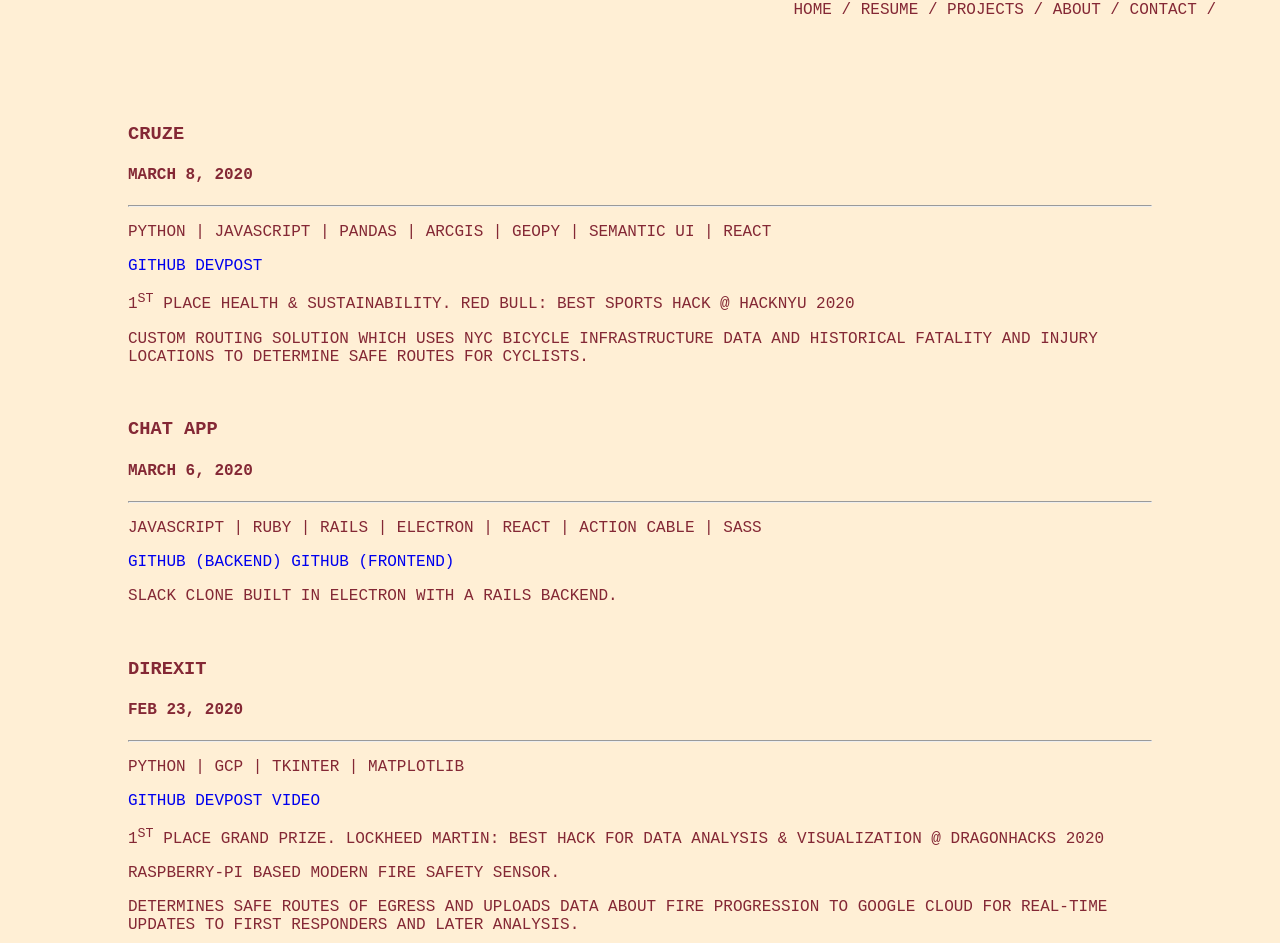
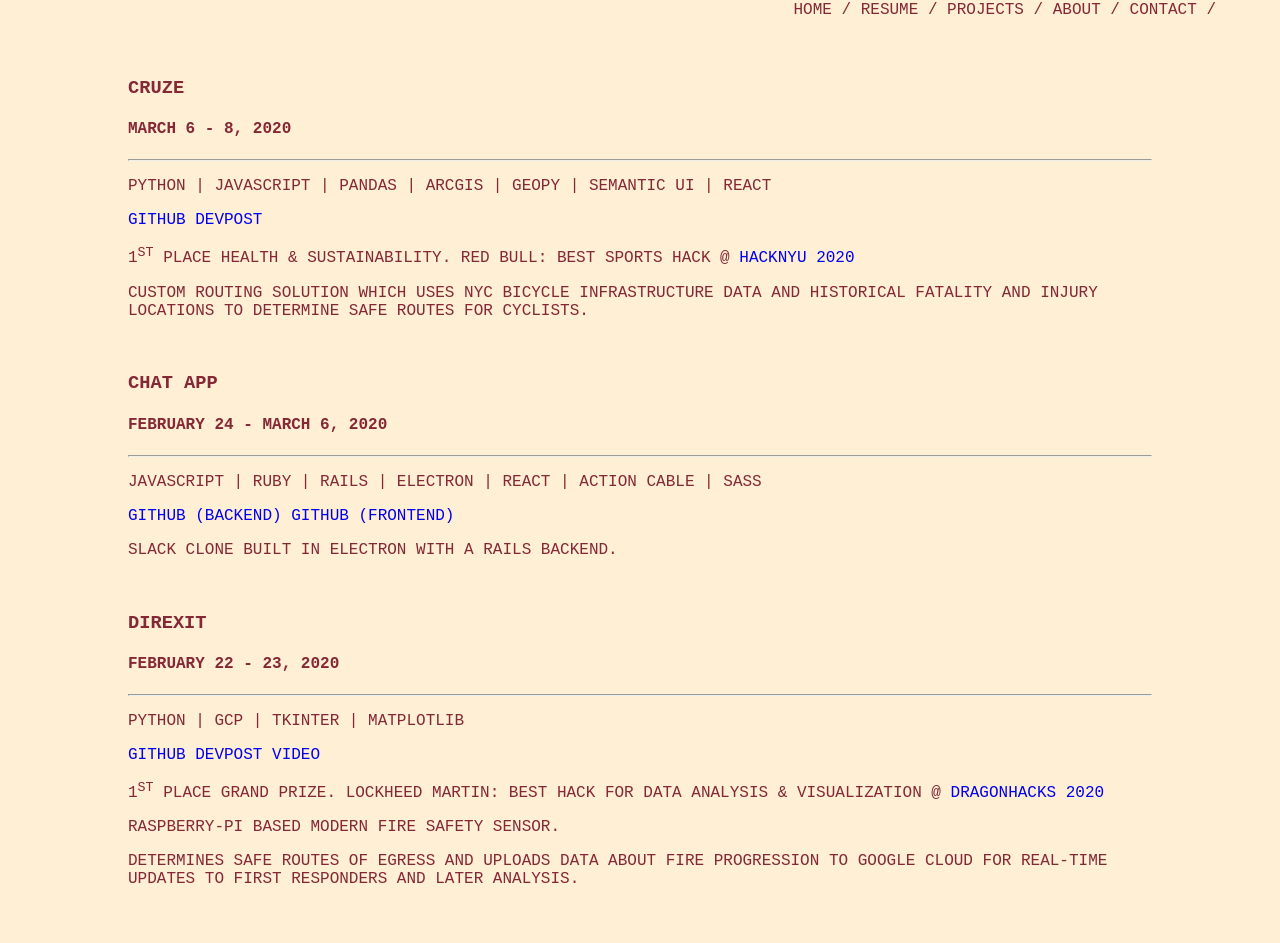
Before and after one commit to williamsalex/portfolio, a React (Create React App) app: page /projects in a window 1280 px wide. Shown: the top 943 px of the page. Built offline with nearby package versions, Linux system fonts and the light colour scheme.

Commit message:
tidying up

```diff
--- a/src/components/App.js
+++ b/src/components/App.js
@@ -1,5 +1,5 @@
-import React, { Component } from 'react';
-import '../stylesheets/background.scss'
+import React, { Component } from 'react'
+import '../styles.scss'
 import Navbar from './nav'
 import Homepage from './homepage'
 import Resume from './resume'
--- a/src/components/about.js
+++ b/src/components/about.js
@@ -1,15 +1,15 @@
 import React from 'react'
-import '../stylesheets/homepage.scss'
 
 
 export default function About() {
     return(
         <div className = 'text'>
+            <br/>
             <p>FROM BROOKLYN, NY</p>
             <p>I enjoy working on tough problems with interesting people.</p>
-            <p>I've been a self-taught developer since 2017, taking several courses and a bootcamp in addition to studying in my free time.</p>
+            <p>I've been a self-taught developer since 2017, taking several courses and the Flatiron School bootcamp in addition to studying in my free time.</p>
             <p>Outside of software, I enjoy reading, math and long distance running.</p>
-            <p>As of the 28<sup>th</sup> of March, I am reading Lee Kuan Yew by Allison & Blackwill, and looking for an entry-level development job.</p>
+            <p>As of the 29<sup>th</sup> of March, I am looking for an entry-level development job.</p>
         </div>
     )
 }
--- a/src/components/contact.js
+++ b/src/components/contact.js
@@ -1,10 +1,10 @@
 import React from 'react'
-import '../stylesheets/homepage.scss'
 
 
 export default function Contact() {
     return(
         <div className = 'text'>
+            <br/>
             <h3>Contact Me</h3>
             <a href = "mailto:williams_alex@pm.me">Email</a>
             <br/>
--- a/src/components/homepage.js
+++ b/src/components/homepage.js
@@ -1,10 +1,10 @@
 import React from 'react'
-import '../stylesheets/homepage.scss'
 
 
 export default function Homepage() {
     return(
         <div className = 'text'>
+            <br/>
             <h2 className = 'title'>ALEXANDER WILLIAMS</h2>
             <h3 className = 'title'>SOFTWARE ENGINEER</h3>
             <h4 className = 'title'>PYTHON</h4>
--- a/src/components/nav.js
+++ b/src/components/nav.js
@@ -1,5 +1,4 @@
 import React from 'react'
-import '../stylesheets/homepage.scss'
 import { Link } from 'react-router-dom'
 
 export default function Homepage() {
--- a/src/components/projects.js
+++ b/src/components/projects.js
@@ -4,32 +4,33 @@ import React from 'react'
 export default function Projects() {
     return(
         <div className = 'text'>
+            <br/>
             <h3> CRUZE </h3>
-            <h4>MARCH 8, 2020</h4>
+            <h4>MARCH 6 - 8, 2020</h4>
             <hr/>
             <p> PYTHON | JAVASCRIPT | PANDAS | ARCGIS | GEOPY | SEMANTIC UI | REACT</p>
             <a href = 'https://github.com/williamsalex/cruze' style = {{textDecoration: 'none'}}>GITHUB</a><a href = 'https://devpost.com/software/cruze' style = {{textDecoration: 'none'}}> DEVPOST</a>
-            <p> 1<sup>ST</sup> PLACE HEALTH & SUSTAINABILITY. RED BULL: BEST SPORTS HACK @ HACKNYU 2020</p>
+            <p> 1<sup>ST</sup> PLACE HEALTH & SUSTAINABILITY. RED BULL: BEST SPORTS HACK @ <a href = 'https://hacknyu.org/' style= {{textDecoration: 'none'}}>HACKNYU 2020</a></p>
             <p>CUSTOM ROUTING SOLUTION WHICH USES NYC BICYCLE INFRASTRUCTURE DATA AND HISTORICAL FATALITY AND INJURY LOCATIONS TO DETERMINE SAFE ROUTES FOR CYCLISTS.</p>
             <br/>
             <h3> CHAT APP</h3>
-            <h4>MARCH 6, 2020</h4>
+            <h4>FEBRUARY 24 - MARCH 6, 2020</h4>
             <hr/>
             <p>JAVASCRIPT | RUBY | RAILS | ELECTRON | REACT | ACTION CABLE | SASS</p>
             <a href = 'https://github.com/williamsalex/chat-app-backend' style = {{textDecoration: 'none'}}>GITHUB (BACKEND) </a><a href = 'https://github.com/williamsalex/Chat-App-Frontend-' style = {{textDecoration: 'none'}}> GITHUB (FRONTEND) </a>
             <p>SLACK CLONE BUILT IN ELECTRON WITH A RAILS BACKEND.</p>
             <br/>
             <h3> DIREXIT </h3>
-            <h4>FEB 23, 2020</h4>
+            <h4>FEBRUARY 22 - 23, 2020</h4>
             <hr/>
             <p> PYTHON | GCP | TKINTER | MATPLOTLIB </p>
             <a href = 'https://github.com/MisterEddie/DirExit' style = {{textDecoration: 'none'}}>GITHUB</a><a href = 'https://devpost.com/software/direxit' style = {{textDecoration: 'none'}}>  DEVPOST  </a><a href = 'https://www.youtube.com/watch?v=OaRNdNpg6uM&feature=emb_title' style = {{textDecoration: 'none'}}>  VIDEO</a>
-            <p> 1<sup>ST</sup> PLACE GRAND PRIZE. LOCKHEED MARTIN: BEST HACK FOR DATA ANALYSIS & VISUALIZATION @ DRAGONHACKS 2020</p>
+            <p> 1<sup>ST</sup> PLACE GRAND PRIZE. LOCKHEED MARTIN: BEST HACK FOR DATA ANALYSIS & VISUALIZATION @ <a href = 'https://dragonhacks.org/' style = {{textDecoration: 'none'}}>DRAGONHACKS 2020</a></p>
             <p> RASPBERRY-PI BASED MODERN FIRE SAFETY SENSOR. </p>
             <p>DETERMINES SAFE ROUTES OF EGRESS AND UPLOADS DATA ABOUT FIRE PROGRESSION TO GOOGLE CLOUD FOR REAL-TIME UPDATES TO FIRST RESPONDERS AND LATER ANALYSIS.</p>
             <br/>
             <h3>RESEARCH ANALYSIS OF THE BOBADILLA CONJECTURE</h3>
-            <h4>FEBRUARY 20, 2020</h4>
+            <h4>FEBRUARY 15, 2019 - FEBRUARY 20, 2020</h4>
             <hr/>
             <p>PYTHON | SHELL | SLURM | SAGEMATH | SINGULAR</p>
             <a href = 'https://github.com/williamsalex/Bobadilla-Conjecture' style = {{textDecoration: 'none'}}>GITHUB </a>
--- a/src/components/resume.js
+++ b/src/components/resume.js
@@ -1,5 +1,4 @@
 import React from 'react'
-import '../stylesheets/resume.scss'
 import resume from '../resume.PNG'
 
 export default function Resume() {
--- a/src/stylesheets/resume.scss
+++ b/src/styles.scss
@@ -6,14 +6,13 @@ $font: 'Courier New', Courier, monospace;
     color: $primary-color;
     position: relative;
     left: 10%;
-    top: 10%;
+    top: 5vh;
     max-width: 80%;
 }
 
 .nav{
     position: fixed;
     right: 5%;
-    // background-color: $primary-color;
     z-index: 15;
 }
 
@@ -38,4 +37,17 @@ $font: 'Courier New', Courier, monospace;
     display: inline;
     font-weight: 400;
 }
+
+.main{
+    background-position: center;
+    background-size: cover;
+    position: absolute;
+    background-color: papayawhip;
+    top: 0;
+    right: 0;
+    left: 0;
+    min-height: 100%;
+    overflow-x: hidden;
+}
+
 .item:hover {font-weight: 900; cursor: pointer; position: relative; bottom: -2px; transition-duration: 500ms;}
--- a/src/stylesheets/background.scss
+++ /dev/null
@@ -1,11 +0,0 @@
-.main{
-    background-position: center;
-    background-size: cover;
-    position: absolute;
-    background-color: papayawhip;
-    top: 0;
-    right: 0;
-    bottom: -30%;
-    left: 0;
-    overflow-x: hidden;
-}
--- a/src/stylesheets/homepage.scss
+++ /dev/null
@@ -1,24 +0,0 @@
-$primary-color: #842835;
-$font: 'Courier New', Courier, monospace;
-
-.nav{
-    position: fixed;
-    right: 5%;
-    z-index: 15;
-}
-
-.divider{
-    font-family: $font;
-    color: $primary-color;
-    display: inline;
-    font-weight: 400;
-}
-
-.item{
-    font-family: $font;
-    color: $primary-color;
-    display: inline;
-    font-weight: 400;
-}
-
-.item:hover {font-weight: 900; cursor: pointer; position: relative; bottom: -2px; transition-duration: 500ms;}
```
